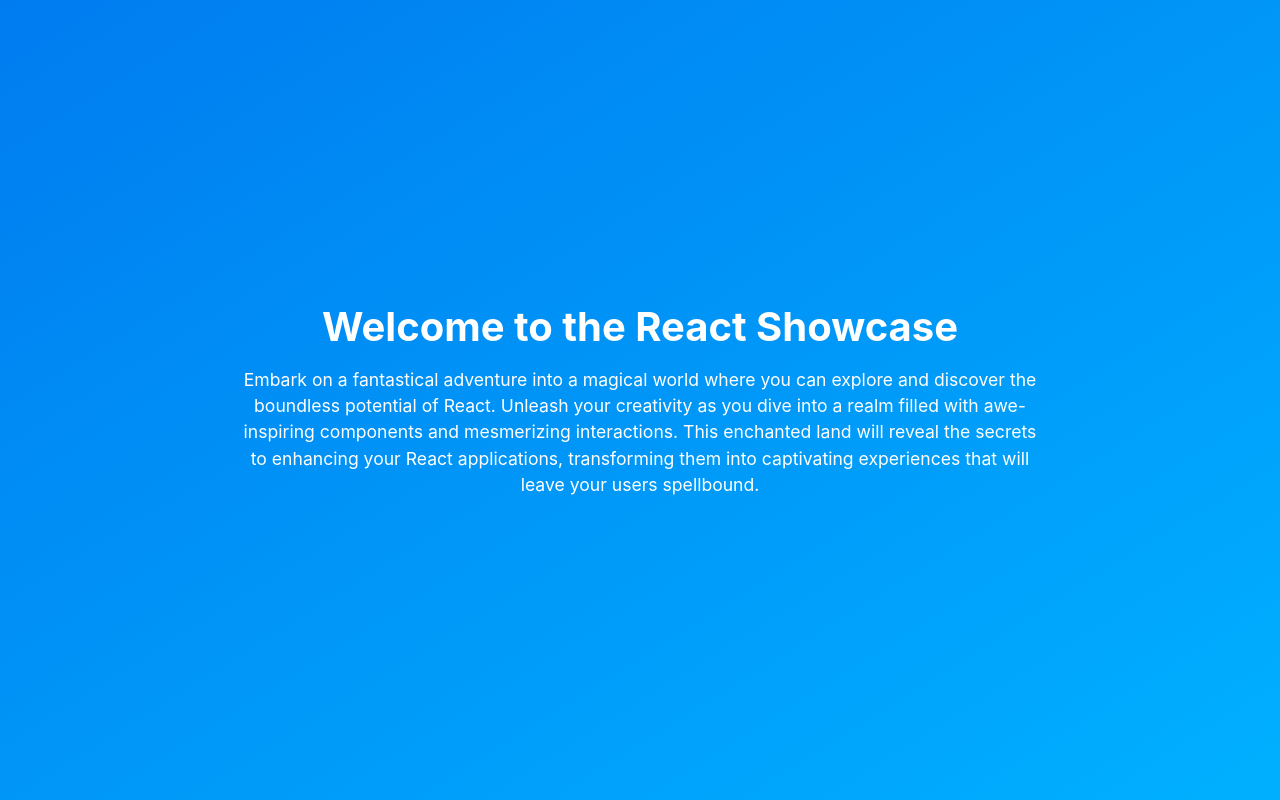
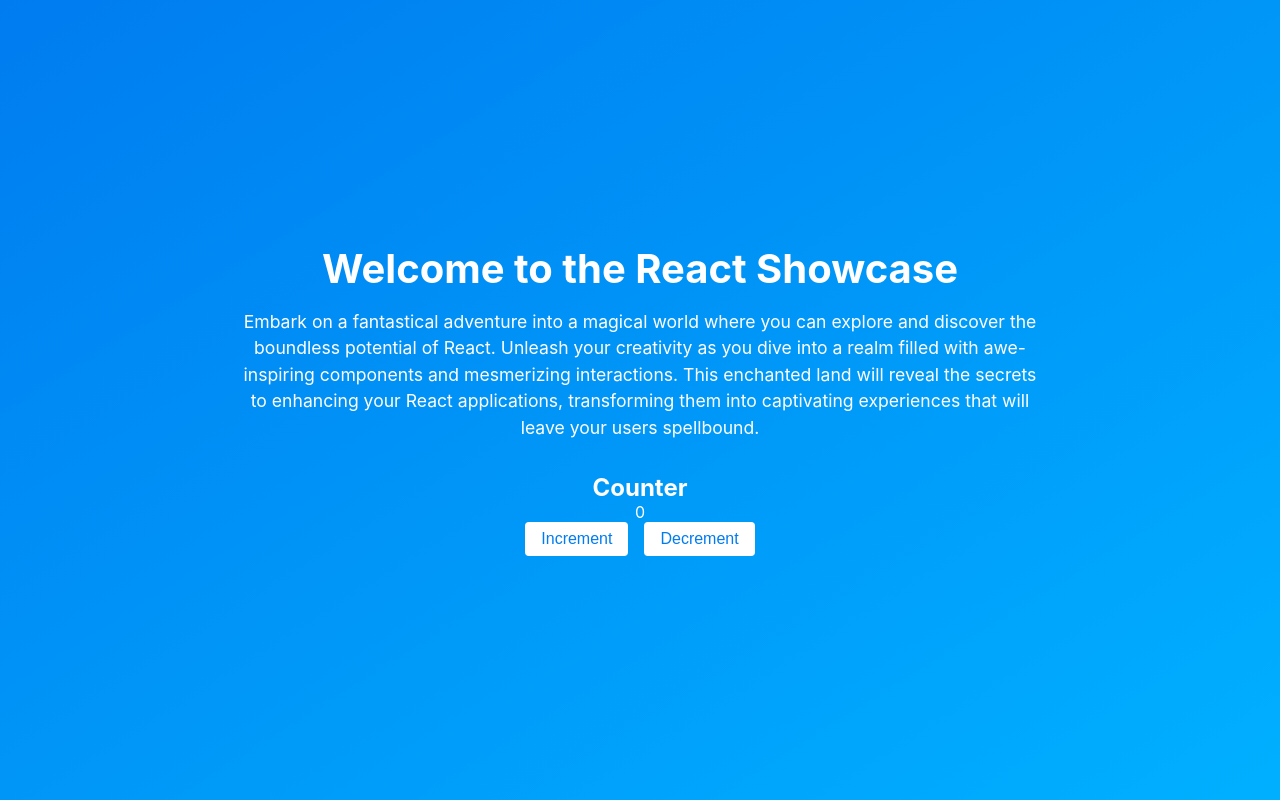
Before and after one commit to Mentis123/react-showcase, a Next.js app: page / in a window 1280 px wide. Built offline with nearby package versions, Linux system fonts and the light colour scheme.

Commit message:
Simple Counter

```diff
--- a/pages/index.tsx
+++ b/pages/index.tsx
@@ -1,7 +1,10 @@
+import { useState } from 'react';
 import Head from 'next/head';
 import styles from '@/styles/Home.module.css';
 
 export default function Home() {
+  const [count, setCount] = useState(0);
+
   return (
     <>
       <Head>
@@ -12,10 +15,16 @@
       </Head>
       <main className={styles.main}>
         <div className={styles.container}>
-          <h1 className={styles.title}>Welcome to the React Showcase</h1>
+        <h1 className={styles.title}>Welcome to the React Showcase</h1>
           <p className={styles.description}>
             Embark on a fantastical adventure into a magical world where you can explore and discover the boundless potential of React. Unleash your creativity as you dive into a realm filled with awe-inspiring components and mesmerizing interactions. This enchanted land will reveal the secrets to enhancing your React applications, transforming them into captivating experiences that will leave your users spellbound.
           </p>
+        </div>
+        <div className={styles.counter}>
+          <h2>Counter</h2>
+          <p>{count}</p>
+          <button onClick={() => setCount(count + 1)}>Increment</button>
+          <button onClick={() => setCount(count - 1)}>Decrement</button>
         </div>
       </main>
     </>
--- a/styles/Home.module.css
+++ b/styles/Home.module.css
@@ -24,3 +24,23 @@
   font-size: 1.1rem;
   line-height: 1.5;
 }
+
+.counter {
+  margin-top: 2rem;
+  text-align: center;
+}
+
+.counter button {
+  margin: 0 0.5rem;
+  padding: 0.5rem 1rem;
+  font-size: 1rem;
+  cursor: pointer;
+  background-color: white;
+  border: none;
+  border-radius: 4px;
+  color: #007cf0;
+}
+
+.counter button:hover {
+  background-color: rgba(255, 255, 255, 0.8);
+}
```
